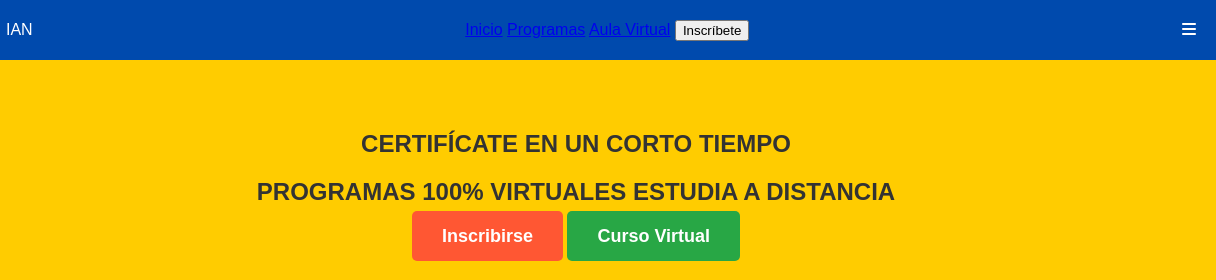
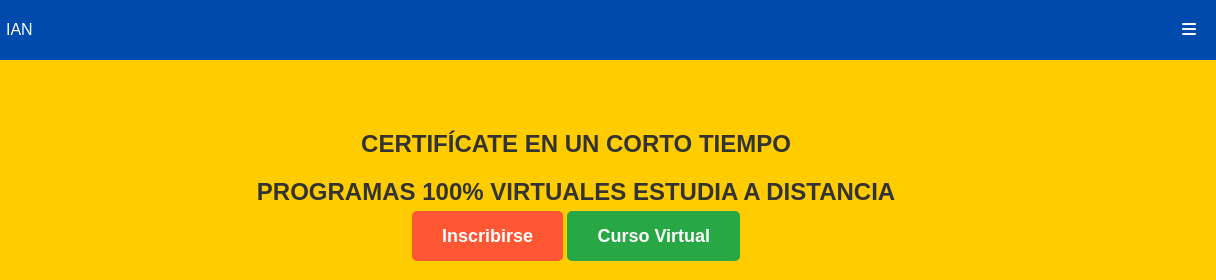
Before and after one commit to BRRBET/Proyecto-Prueba-, a plain HTML site: page Index.html in a window 1280 px wide. Shown: the top 280 px of the page, 64-1280 px from the left. Drawn offline with Linux system fonts and the light colour scheme.

Commit message:
Update Index.html

```diff
--- a/Index.html
+++ b/Index.html
@@ -15,12 +15,7 @@
             <img src="https://github.com/user-attachments/assets/70aff8c6-fd30-43fb-80d3-c19bbde14a6c" alt="Logo IAN" class="logo-image">
             <span class="logo-text">IAN</span>
         </div>
-        <div class="nav-links">
-            <a href="#home">Inicio</a>
-            <a href="#programs">Programas</a>
-            <a href="#virtual">Aula Virtual</a>
-            <button class="btn-inscribete">Inscríbete</button>
-        </div>
+
         <div class="menu-btn">
             <i class="fas fa-bars"></i>
         </div>
```
